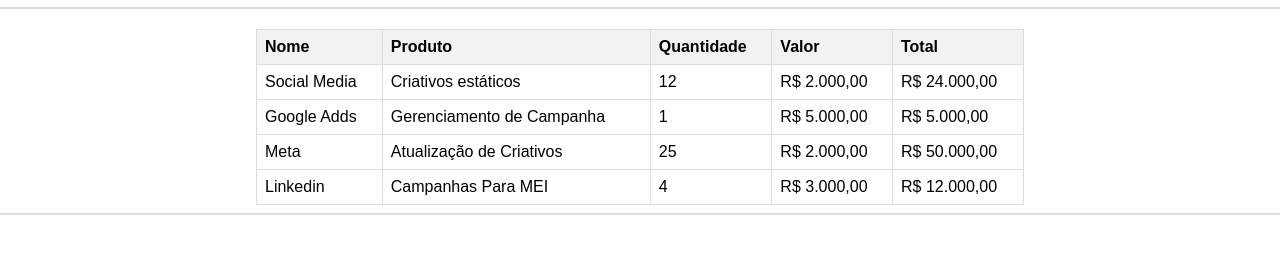
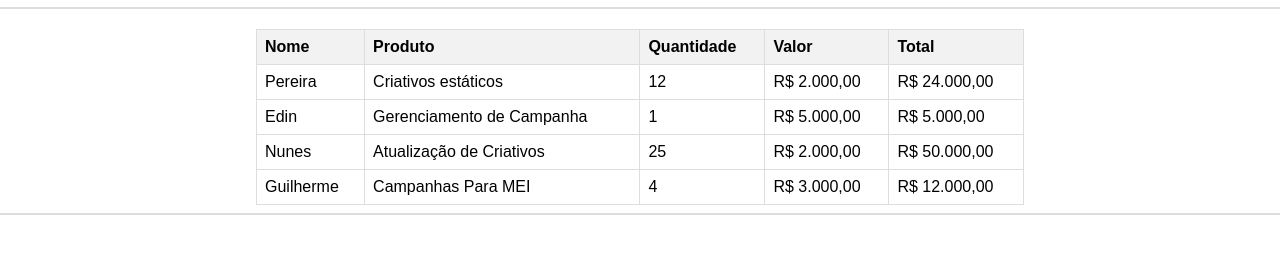
Before and after one commit to DevPereira11/V4Site, a plain HTML site: page V4Site/index.html in a window 1280 px wide. Shown: the part 264-517 px from the top of the page. Drawn offline with Linux system fonts and the light colour scheme.

Commit message:
Add files via upload

```diff
--- a/V4Site/index.html
+++ b/V4Site/index.html
@@ -44,28 +44,28 @@
       </thead>
       <tbody>
         <tr class="cliente">
-          <td class="nome">Social Media</td>
+          <td class="nome">Pereira</td>
           <td class="produto">Criativos estáticos</td>
           <td class="qtde">12</td>
           <td class="valorUnitario">2000</td>
           <td class="valorTotal">-</td>
         </tr>
         <tr class="cliente">
-          <td class="nome">Google Adds</td>
+          <td class="nome">Edin</td>
           <td class="produto">Gerenciamento de Campanha</td>
           <td class="qtde">1</td>
           <td class="valorUnitario">5000</td>
           <td class="valorTotal">-</td>
         </tr>
         <tr class="cliente">
-          <td class="nome">Meta</td>
+          <td class="nome">Nunes</td>
           <td class="produto">Atualização de Criativos</td>
           <td class="qtde">25</td>
           <td class="valorUnitario">2000</td>
           <td class="valorTotal">-</td>
         </tr>
         <tr class="cliente">
-          <td class="nome">Linkedin</td>
+          <td class="nome">Guilherme</td>
           <td class="produto">Campanhas Para MEI</td>
           <td class="qtde">4</td>
           <td class="valorUnitario">3000</td>
```
